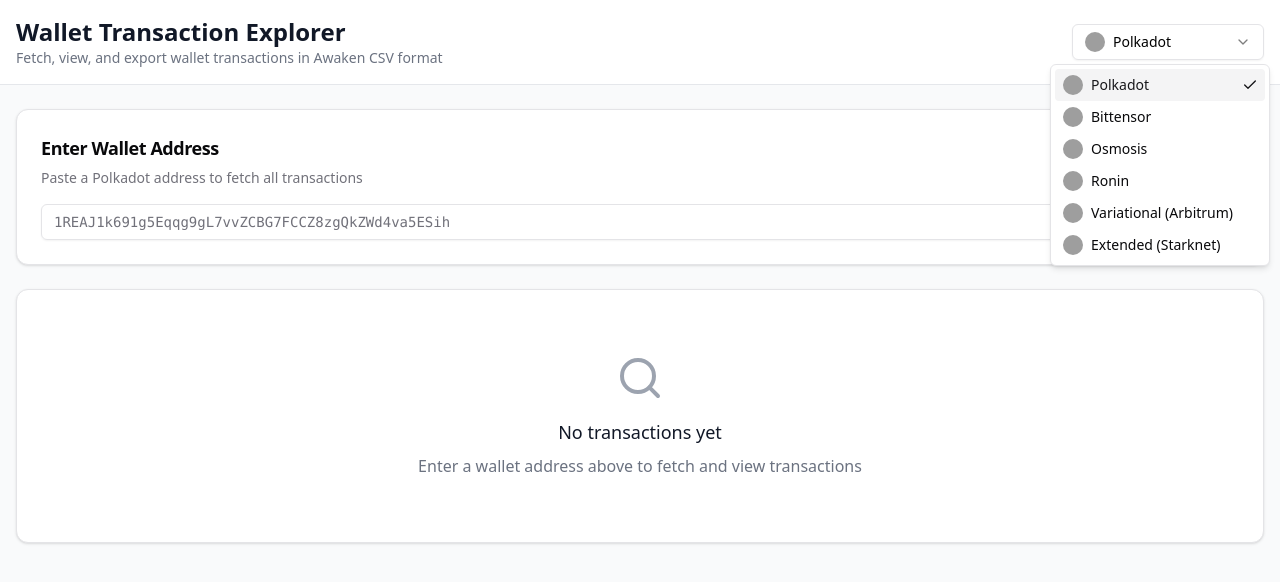
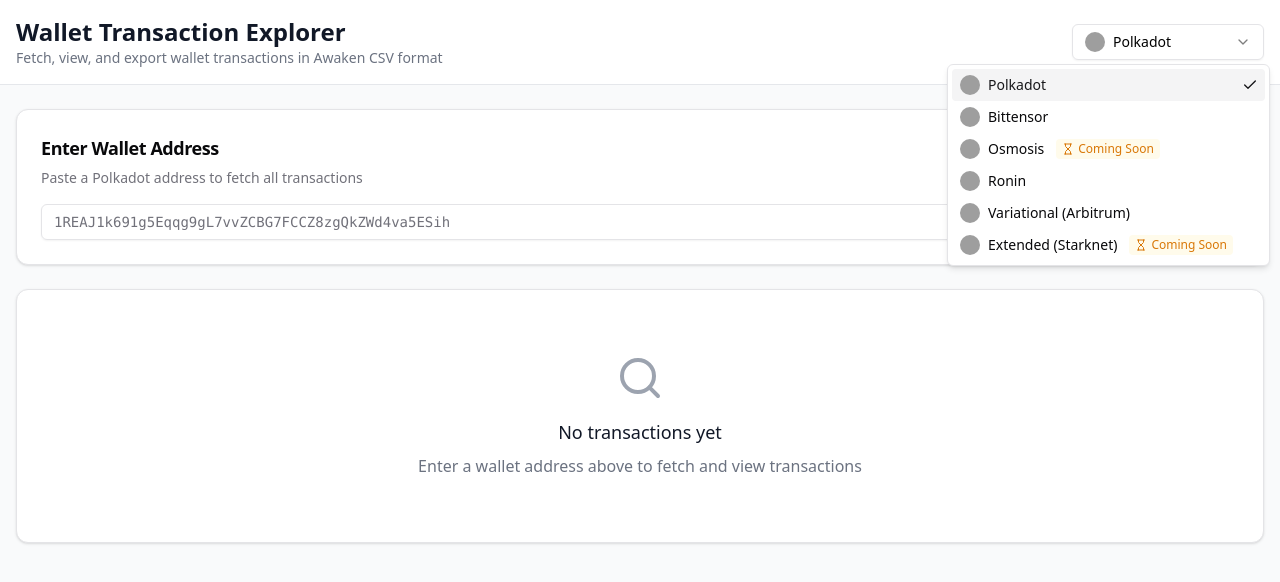
Before and after one commit to jdanjohnson/TXLedger, a React (Vite) app: page / in a window 1280 px wide. Both pictures are taken after a click on the button "Polkadot". Shown: the top 582 px of the page. Built offline with nearby package versions, Linux system fonts and the light colour scheme; grey boxes are pictures that could not be loaded.

Commit message:
feat: Add 'Coming Soon' indicator for limited chains
- Add 'limited' property to ChainInfo type
- Mark Osmosis and Extended adapters as limited (CORS restrictions)
- Display hourglass icon with 'Coming Soon' badge in chain switcher
- Badge shows tooltip explaining the limitation

```diff
--- a/src/App.tsx
+++ b/src/App.tsx
@@ -1,5 +1,5 @@
 import { useState, useMemo } from 'react';
-import { Search, Download, ExternalLink, ChevronDown, ChevronUp, X, Loader2, ArrowUpDown } from 'lucide-react';
+import { Search, Download, ExternalLink, ChevronDown, ChevronUp, X, Loader2, ArrowUpDown, Hourglass } from 'lucide-react';
 import { Button } from '@/components/ui/button';
 import { Input } from '@/components/ui/input';
 import { Card, CardContent, CardDescription, CardHeader, CardTitle } from '@/components/ui/card';
@@ -149,6 +149,12 @@ function App() {
                     <div className="flex items-center gap-2">
                       <img src={chain.logo} alt={chain.name} className="w-5 h-5 rounded-full" />
                       {chain.name}
+                      {chain.limited && (
+                        <span className="ml-1 flex items-center gap-1 text-xs text-amber-600 bg-amber-50 px-1.5 py-0.5 rounded" title="Limited - requires backend proxy for full functionality">
+                          <Hourglass className="w-3 h-3" />
+                          <span className="hidden sm:inline">Coming Soon</span>
+                        </span>
+                      )}
                     </div>
                   </SelectItem>
                 ))}
--- a/src/adapters/extended.ts
+++ b/src/adapters/extended.ts
@@ -27,6 +27,7 @@ export class ExtendedAdapter implements ChainAdapter {
     // Starknet addresses are 64 hex chars (252 bits)
     addressRegex: /^0x[a-fA-F0-9]{1,64}$/,
     addressPlaceholder: '0x049d36570d4e46f48e99674bd3fcc84644ddd6b96f7c741b1562b82f9e004dc7',
+    limited: true,
   };
 
   private voyagerApiBase = 'https://api.voyager.online/beta';
--- a/src/adapters/osmosis.ts
+++ b/src/adapters/osmosis.ts
@@ -50,6 +50,7 @@ export class OsmosisAdapter implements ChainAdapter {
     explorerUrl: 'https://www.mintscan.io/osmosis',
     addressRegex: /^osmo1[a-z0-9]{38}$/,
     addressPlaceholder: 'osmo1clpqr4nrk4khgkxj78fcwwh6dl3uw4ep88n0y4',
+    limited: true,
   };
 
   // Multiple REST endpoints for failover (from cosmos chain-registry)
--- a/src/types/index.ts
+++ b/src/types/index.ts
@@ -6,6 +6,7 @@ export interface ChainInfo {
   explorerUrl: string;
   addressRegex: RegExp;
   addressPlaceholder: string;
+  limited?: boolean;
 }
 
 export interface NormalizedTransaction {
```
